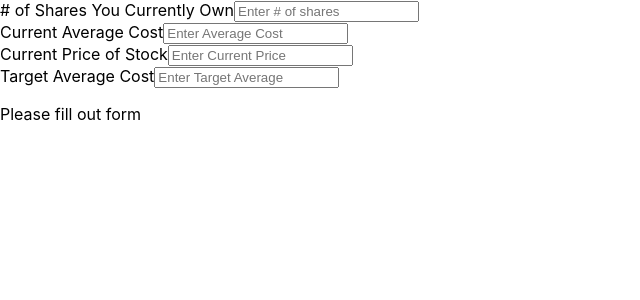
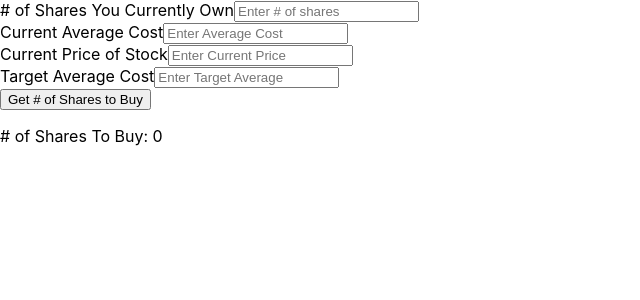
Before and after one commit to jmorales2012/average-down-calculator, a React (Create React App) app: page / in a window 1280 px wide. Shown: the top 300 px of the page, without its empty margins (0-640 px from the left). Built offline with nearby package versions, Linux system fonts and the light colour scheme.

Commit message:
Lowered state to form, added submit button

```diff
--- a/src/App.js
+++ b/src/App.js
@@ -3,22 +3,7 @@ import AverageCostForm from './components/AverageCostForm'
 import ResultsDisplay from './components/ResultsDisplay'
 
 const App = () => {
-  // state to be changed from AverageCostForm
-  const [numShares, setNumShares] = useState(0)
-  const [avgCost, setAvgCost] = useState(0)
-  const [curPrice, setCurPrice] = useState(0)
-  const [targetAvg, setTargetAvg] = useState(0)
-
-  const CalculateSharesToBuy = (numShares, avgCost, curPrice, targetAvg) => {
-    // formula to calculate target average cost:
-    // buyShares = (totalCost - (targetAvg * numShares)) / (targetAvg - curPrice)
-
-    const totalCost = numShares * avgCost
-    const buyShares =
-      (totalCost - targetAvg * numShares) / (targetAvg - curPrice)
-
-    return buyShares
-  }
+  const [buyShares, setBuyShares] = useState(0)
 
   // results passed to ResultsDisplay
   const [numSharesToBuy, setNumSharesToBuy] = useState(0)
@@ -26,20 +11,8 @@ const App = () => {
   return (
     <div className='App'>
       <header className='App-header'></header>
-      <AverageCostForm
-        handleNumShares={setNumShares}
-        handleAvgCost={setAvgCost}
-        handleCurPrice={setCurPrice}
-        handleTargetAvg={setTargetAvg}
-      />
-
-      {numShares !== 0 && avgCost !== 0 && curPrice !== 0 && targetAvg !== 0 ? (
-        <ResultsDisplay
-          shares={CalculateSharesToBuy(numShares, avgCost, curPrice, targetAvg)}
-        />
-      ) : (
-        <p>Please fill out form</p>
-      )}
+      <AverageCostForm calcBuyShares={(value) => setBuyShares(value)} />
+      <ResultsDisplay shares={buyShares} />
     </div>
   )
 }
--- a/src/components/AverageCostForm.js
+++ b/src/components/AverageCostForm.js
@@ -1,38 +1,76 @@
 import React, { useState } from 'react'
 
-const AverageCostForm = (props) => {
+const AverageCostForm = ({ calcBuyShares }) => {
+  const [numShares, setNumShares] = useState(0)
+  const [avgCost, setAvgCost] = useState(0)
+  const [curPrice, setCurPrice] = useState(0)
+  const [targetAvg, setTargetAvg] = useState(0)
+
+  const CalculateSharesToBuy = (numShares, avgCost, curPrice, targetAvg) => {
+    // formula to calculate target average cost:
+    // buyShares = (totalCost - (targetAvg * numShares)) / (targetAvg - curPrice)
+    const totalCost = numShares * avgCost
+    const buyShares =
+      (totalCost - targetAvg * numShares) / (targetAvg - curPrice)
+
+    return buyShares.toFixed(2)
+  }
+
+  const onSubmit = (e) => {
+    e.preventDefault()
+
+    const buyShares = CalculateSharesToBuy(
+      numShares,
+      avgCost,
+      curPrice,
+      targetAvg
+    )
+
+    calcBuyShares(buyShares)
+  }
+
   return (
-    <div>
+    <form className='avg-cost-form' onSubmit={onSubmit}>
       <div className='form-control'>
         <label># of Shares You Currently Own</label>
         <input
           type='text'
+          required
           placeholder='Enter # of shares'
-          onChange={(e) => props.handleNumShares(e.target.value)}
+          onChange={(e) => setNumShares(e.target.value)}
         />
         <br />
         <label>Current Average Cost</label>
         <input
           type='text'
+          required
           placeholder='Enter Average Cost'
-          onChange={(e) => props.handleAvgCost(e.target.value)}
+          onChange={(e) => setAvgCost(e.target.value)}
         />
         <br />
         <label>Current Price of Stock</label>
         <input
           type='text'
+          required
           placeholder='Enter Current Price'
-          onChange={(e) => props.handleCurPrice(e.target.value)}
+          onChange={(e) => setCurPrice(e.target.value)}
         />
         <br />
         <label>Target Average Cost</label>
         <input
           type='text'
+          required
           placeholder='Enter Target Average'
-          onChange={(e) => props.handleTargetAvg(e.target.value)}
+          onChange={(e) => setTargetAvg(e.target.value)}
         />
       </div>
-    </div>
+
+      <input
+        type='submit'
+        className='btn btn-block'
+        value='Get # of Shares to Buy'
+      />
+    </form>
   )
 }
 
```
